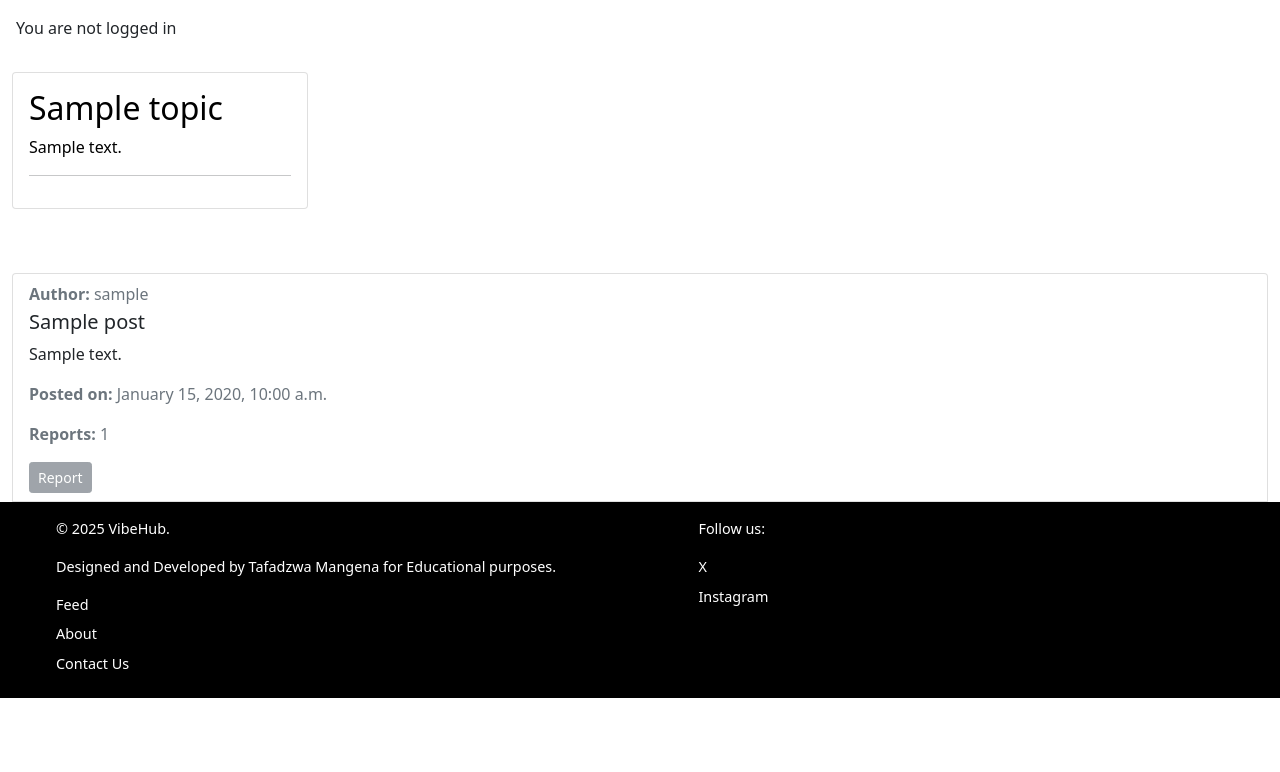
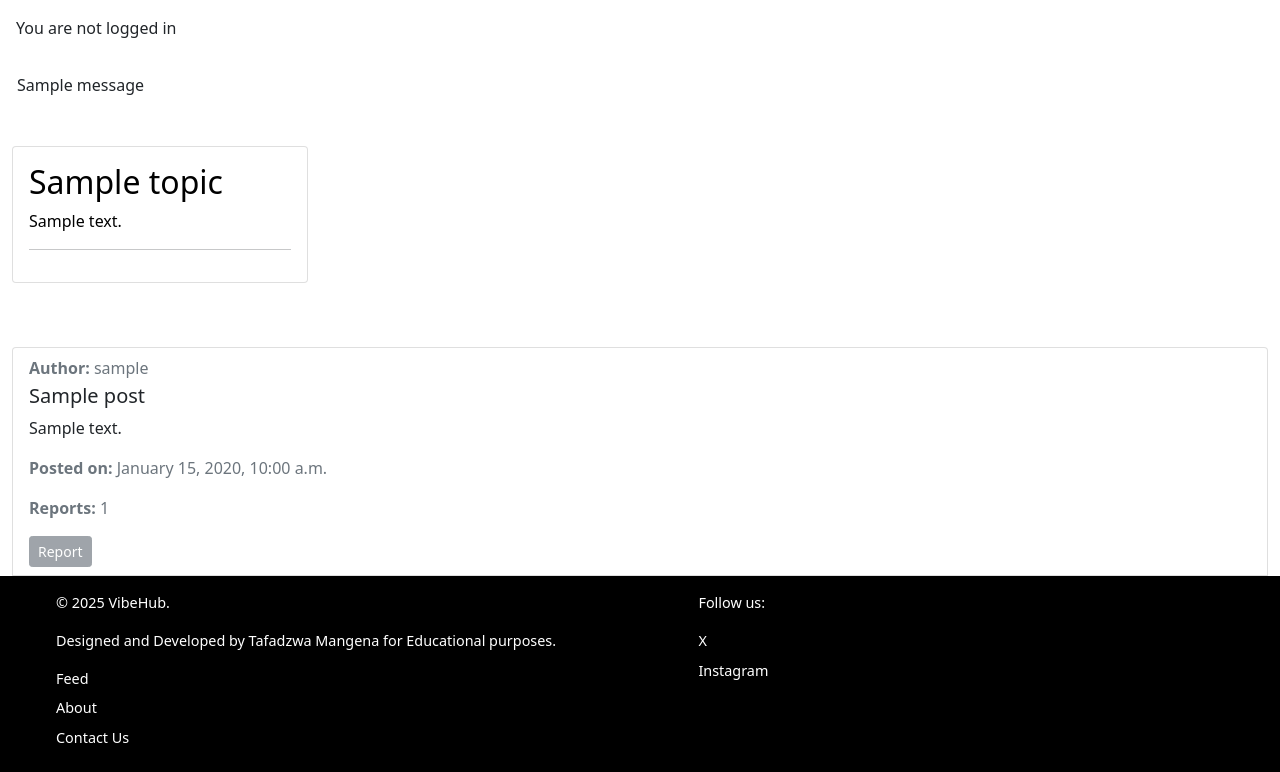
Before and after one commit to TafadzwaMangena/VibeHub, a Django app: page / in a window 1280 px wide. Shown: the part 56-828 px from the top of the page. Before the commit the page ends 754 px from the top, so only its background shows below. Run offline with Django 4.2, Linux system fonts and the light colour scheme; tables that the repository leaves empty hold one stand-in row (values such as "Sample post"); one stand-in notice (Sample message) is shown.

Commit message:
Apply django messages to feed views and base template to notify user of data changes

```diff
--- a/feed/views.py
+++ b/feed/views.py
@@ -1,5 +1,6 @@
 from django.shortcuts import render, get_object_or_404, redirect
 from django.http import JsonResponse
+from django.contrib import messages
 from django.contrib.auth.decorators import login_required
 from django.views import generic
 import datetime
@@ -29,6 +30,7 @@ def post_create(request):
             post = form.save(commit=False)
             post.author = request.user  # Assign the logged-in user as the author
             post.save()
+            messages.success(request, 'Your post has been created successfully!')
             return redirect("feed")
     else:
         form = PostForm()
@@ -44,6 +46,7 @@ def post_update(request, pk):
         form = PostForm(request.POST, instance=post)
         if form.is_valid():
             form.save()
+            messages.success(request, 'Your post has been updated successfully!')
             return redirect('feed')
     else:
         form = PostForm(instance=post)
@@ -54,6 +57,7 @@ def post_update(request, pk):
 def post_delete(request, pk):
     post = get_object_or_404(Post, pk=pk)
     post.delete()
+    messages.success(request, 'The post has been deleted successfully.')
     return redirect('feed')
 
 # Report a post
@@ -69,6 +73,8 @@ def report_post(request, pk):
             post=post, reporter=request.user, reason=reason, details=details
         )
 
+        messages.success(request, f'Thank you for reporting the post: "{post.title}".')
+
         # Redirect to the feed after report made
         return redirect('feed')
     return render(request, 'feed/report_post.html', {'post': post})
--- a/templates/base.html
+++ b/templates/base.html
@@ -47,12 +47,10 @@
                                 href="{% url 'feed' %}">Feed</a>
                         </li>
                         <li class="nav-item">
-                            <a class="nav-link " aria-current="page"
-                                href="#">About</a>
+                            <a class="nav-link " aria-current="page" href="#">About</a>
                         </li>
                         <li class="nav-item">
-                            <a class="nav-link " aria-current="page"
-                                href="#">Contact Us</a>
+                            <a class="nav-link " aria-current="page" href="#">Contact Us</a>
                         </li>
                         {% if user.is_authenticated %}
                         <li class="nav-item">
@@ -87,8 +85,20 @@
         <p class="m-3">You are not logged in</p>
         {% endif %}
 
+        {% if messages %}
+        <div>
+            {% for message in messages %}
+            <div class="alert {{ message.tags }}">
+                {{ message }}
+            </div>
+            {% endfor %}
+        </div>
+        {% endif %}
+
         {% block content %}
-        <!-- Content Goes here -->
+
+
+
         {% endblock content %}
 
     </main>
```
